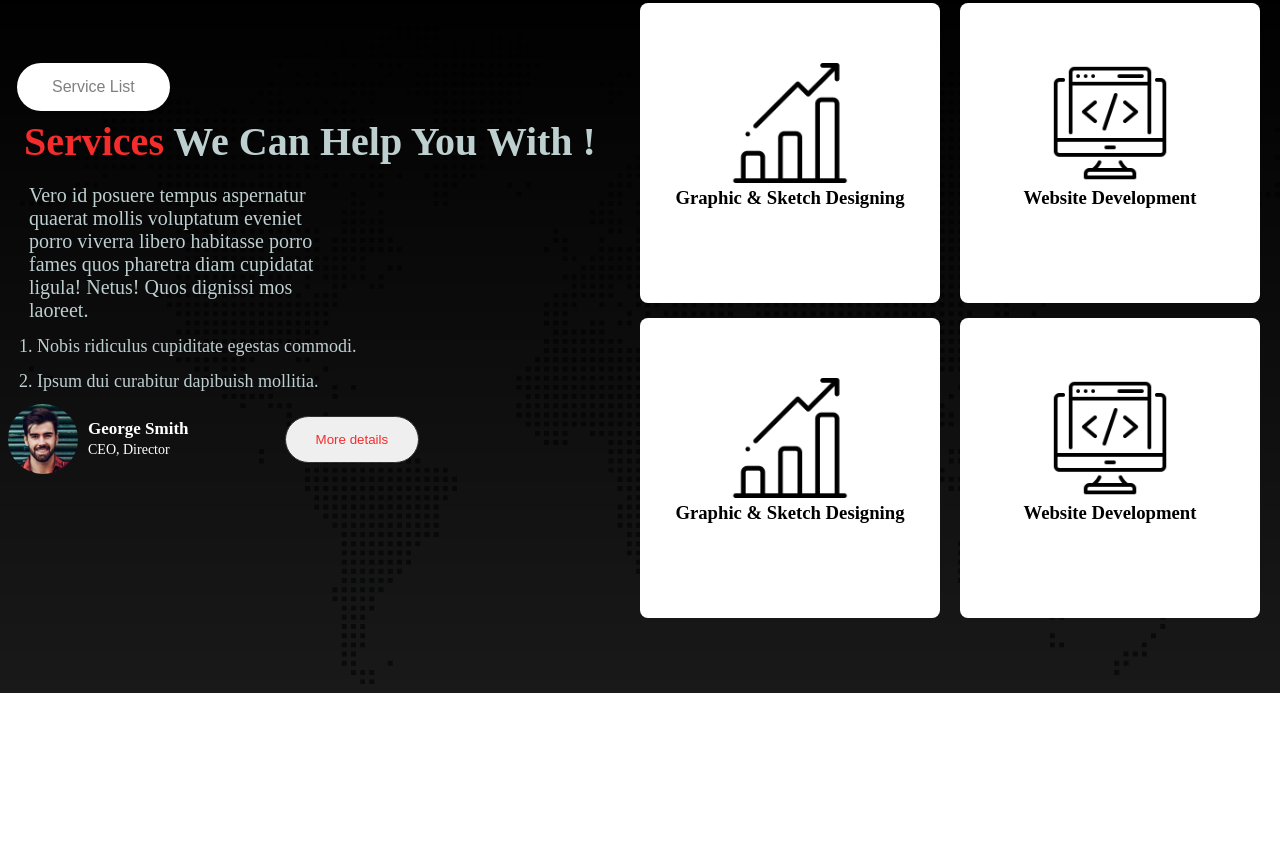
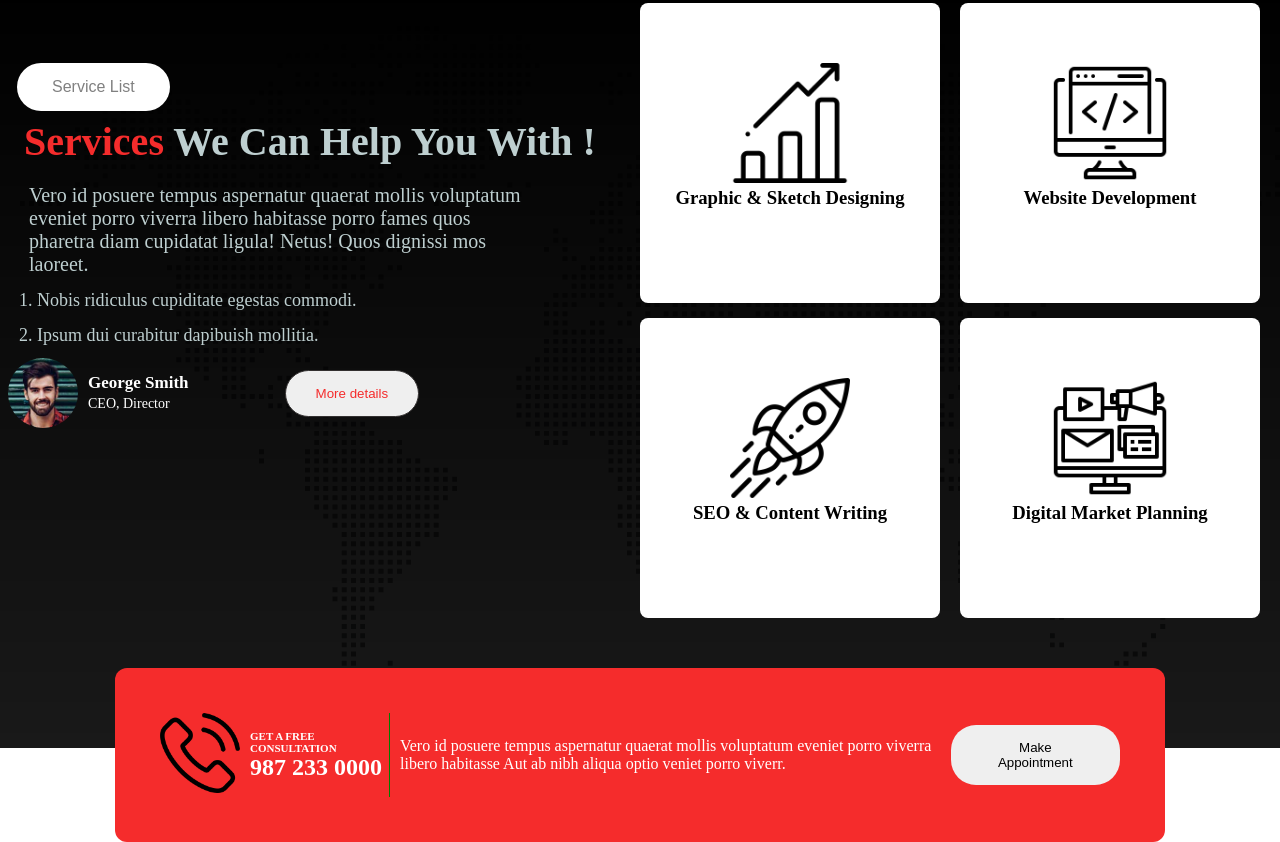
Before and after one commit to zalish-shawon/digital-agency, a plain HTML site: page index.html in a window 1280 px wide. Shown: the part 890-1732 px from the top of the page. Before the commit the page ends 1583 px from the top, so only its background shows below. Drawn offline with Linux system fonts and the light colour scheme.

Commit message:
appointment added

```diff
--- a/index.html
+++ b/index.html
@@ -76,18 +76,39 @@
                     </div>
                     <div class="chart-container">
                         <div class="box1">
-                            <img class="chart-img" src="asset/icons/bar-chart.png" alt="">
-                            <h3 class="chart-name">Graphic & Sketch Designing</h3>
+                            <img class="chart-img" src="asset/icons/startup.png" alt="">
+                            <h3 class="chart-name">SEO & Content Writing</h3>
                         </div>
                         <div class="box1">
-                            <img class="chart-img" src="asset/icons/coding.png" alt="">
-                            <h3 class="chart-name">Website Development</h3>
+                            <img class="chart-img" src="asset/icons/digital-marketing.png" alt="">
+                            <h3 class="chart-name">Digital Market Planning</h3>
                         </div>
 
                     </div>
                 </div>
 
             </div>
+        </section>
+        <section>
+                            <!-- make appointment -->
+                <div class="appointment-container">
+                    <div class="consult">
+                        <div class="consult-icon">
+                            <img class="phone" src="asset/icons/phone-call.png" alt="phone">
+                        </div>
+                        <div class="consult-num">
+                            <h4 class="consult-heading">GET A FREE CONSULTATION</h4>
+                            <h2>987 233 0000</h2>
+                        </div>
+                    </div>
+                    <div class="consult-description">
+                        <p>Vero id posuere tempus aspernatur quaerat mollis voluptatum eveniet porro
+                            viverra libero habitasse Aut ab nibh aliqua optio veniet porro viverr.</p>
+                    </div>
+                    <div class="appointment-btn-container">
+                        <button class="consult-btn">Make Appointment</button>
+                    </div>
+                </div>
         </section>
     </main>
     <footer>
--- a/styles/styles.css
+++ b/styles/styles.css
@@ -89,15 +89,15 @@ span{
 
 }
 .service-container {
+    height: 665px;
     background-image: url('../asset/image/footer-bg.png'),linear-gradient(rgba(0,0,0,1), rgba(0,0,0,0.9));
     background-blend-mode: overlay;
     color: white;
     display: flex;
-    padding-bottom: 75px;
+    padding-bottom: 95px;
 
 }
 .service-heading{
-
     margin-left: 17px;
     font-size: 40px;
     font-weight: bold;
@@ -106,7 +106,7 @@ span{
 }
 .service-description {
     margin-left: 17px;
-    width: 45%;
+    width: 80%;
     font-size: 20px;
     padding: 12px;
     color: rgb(190, 207, 208)
@@ -176,5 +176,41 @@ small{
     align-items: center;
     margin-top: 15px;
 
+}
+.consult-description{
+    color: white;
+    width: 60%;
+}
 
+.appointment-container{
+    margin-top: -80px;
+    border-radius: 12px;
+    width: 75%;
+    margin-left: auto;
+    margin-right: auto;
+    color: white;
+    padding: 45px;
+    background-color: #F52C2C;
+    display: flex;
+    align-items: center;
+    gap:10px;
 }
+.consult{
+    display: flex;
+    align-items: center;
+    gap:10px;
+    border-right: 1px solid green;
+}
+
+.phone{
+    width: 80px;
+    height: 80px;
+}
+.consult-heading {
+    font-size: 11px;
+}
+.consult-btn{
+    padding: 15px 35px;
+    border-radius: 25px;
+    border: none;
+}
```
